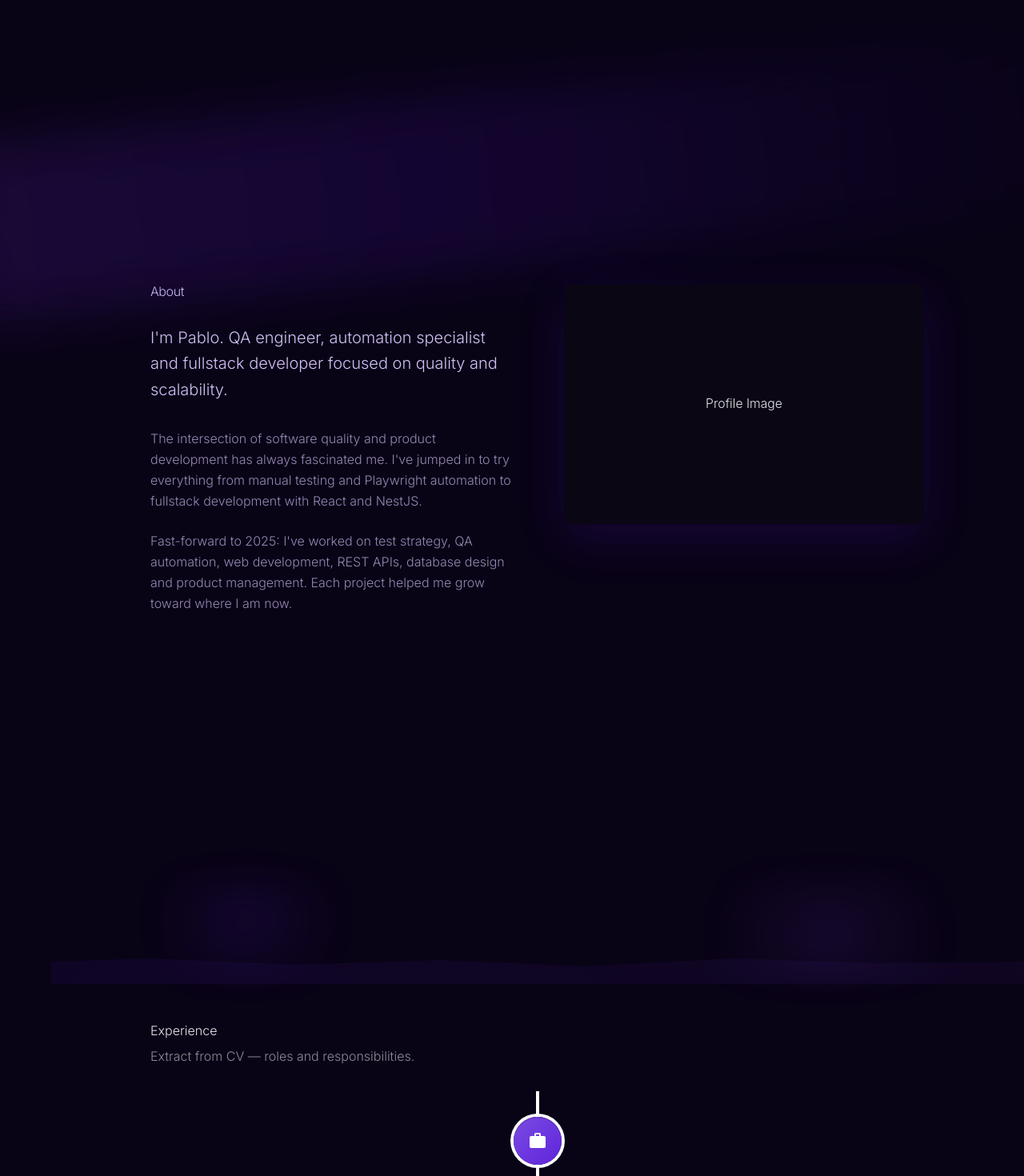
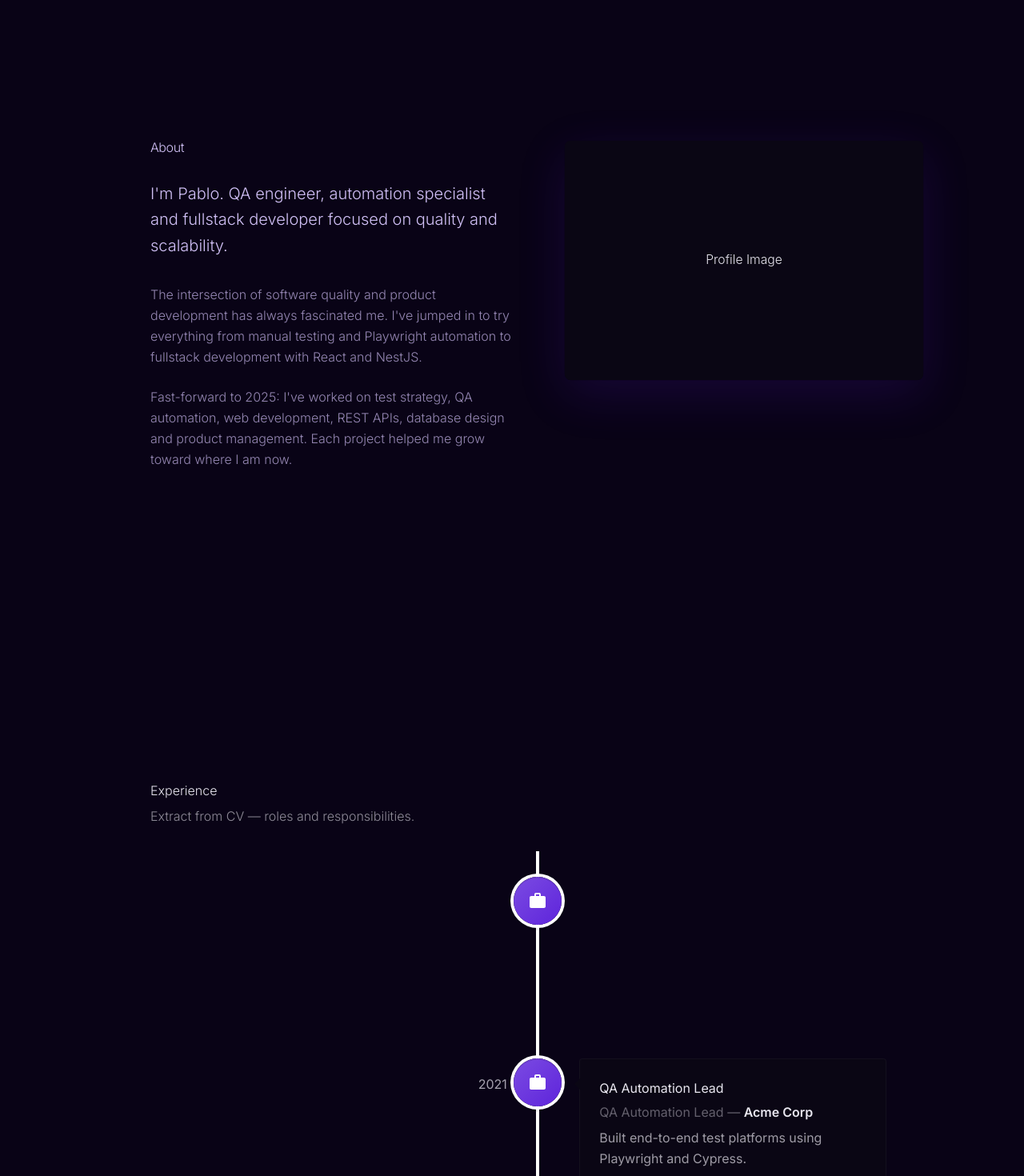
Before and after one commit to pablopenaheredia/my-portfolio, a React (Vite) app: page / in a window 1280 px wide. Shown: the part 680-2150 px from the top of the page at 80% size. Built offline with nearby package versions, Linux system fonts and the light colour scheme.

Commit message:
portfolio

```diff
--- a/src/index.css
+++ b/src/index.css
@@ -504,127 +504,3 @@ input,
 textarea {
   text-align: left !important;
 }
-
-/* Section dividers - more vivid, decorative variants */
-
-/* Vivid neon radial swoosh */
-.section-divider--vivid {
-  pointer-events: none;
-  width: 100%;
-  height: 180px;
-  position: relative;
-  overflow: visible;
-}
-.section-divider--vivid::before {
-  content: "";
-  position: absolute;
-  left: 50%;
-  transform: translateX(-50%) rotate(-6deg);
-  top: -10px;
-  width: 120%;
-  height: 220px;
-  background: linear-gradient(
-    90deg,
-    rgba(124, 58, 237, 0.14),
-    rgba(92, 32, 223, 0.12) 40%,
-    rgba(92, 32, 223, 0.06) 70%,
-    rgba(255, 255, 255, 0) 100%
-  );
-  filter: blur(34px) saturate(120%);
-  opacity: 0.98;
-  z-index: 0;
-  animation: vividFloat 6s ease-in-out infinite;
-}
-
-@keyframes vividFloat {
-  0% {
-    transform: translateX(-50%) rotate(-6deg) translateY(0);
-  }
-  50% {
-    transform: translateX(-50%) rotate(-6deg) translateY(-8px);
-  }
-  100% {
-    transform: translateX(-50%) rotate(-6deg) translateY(0);
-  }
-}
-
-/* Wave divider using pseudo-SVG look */
-.section-divider--wave {
-  pointer-events: none;
-  width: 100%;
-  height: 120px;
-  position: relative;
-}
-.section-divider--wave::before {
-  content: "";
-  position: absolute;
-  left: 0;
-  right: 0;
-  bottom: 0;
-  height: 100%;
-  background: radial-gradient(
-      circle at 20% 40%,
-      rgba(92, 32, 223, 0.12),
-      transparent 12%
-    ),
-    radial-gradient(circle at 80% 60%, rgba(124, 58, 237, 0.1), transparent 15%);
-  filter: blur(20px);
-  z-index: 0;
-}
-.section-divider--wave::after {
-  content: "";
-  position: absolute;
-  left: 0;
-  right: 0;
-  bottom: -10px;
-  height: 40px;
-  background: linear-gradient(
-    90deg,
-    rgba(92, 32, 223, 0.08),
-    rgba(124, 58, 237, 0.06)
-  );
-  clip-path: polygon(
-    0 30%,
-    10% 20%,
-    25% 40%,
-    40% 25%,
-    55% 45%,
-    70% 20%,
-    85% 35%,
-    100% 30%,
-    100% 100%,
-    0 100%
-  );
-}
-
-/* Stacked neon bars divider */
-.section-divider--bars {
-  pointer-events: none;
-  width: 100%;
-  height: 140px;
-  position: relative;
-}
-.section-divider--bars::before,
-.section-divider--bars::after {
-  content: "";
-  position: absolute;
-  left: 10%;
-  right: 10%;
-  height: 18px;
-  border-radius: 12px;
-  background: linear-gradient(
-    90deg,
-    rgba(92, 32, 223, 0.16),
-    rgba(124, 58, 237, 0.12)
-  );
-  filter: blur(18px);
-}
-.section-divider--bars::before {
-  top: 20px;
-  transform: translateY(0);
-}
-.section-divider--bars::after {
-  top: 60px;
-  transform: translateY(0) scaleX(0.95);
-  opacity: 0.9;
-}
--- a/src/pages/Home.jsx
+++ b/src/pages/Home.jsx
@@ -77,7 +77,6 @@ export default function Home(){
             </aside>
           </div>
         </section>
-  <div className="section-divider--vivid" aria-hidden="true"></div>
 
 
 
@@ -105,8 +104,6 @@ export default function Home(){
           </div>
         </section>
 
-  <div className="section-divider--wave" aria-hidden="true"></div>
-
         {/* EXPERIENCE (moved out from About) */}
         <section id="experience" className="experience-section min-h-screen px-12 py-24">
           <div className="site-container">
@@ -117,8 +114,6 @@ export default function Home(){
             <Timeline />
           </div>
         </section>
-
-  <div className="section-divider--bars" aria-hidden="true"></div>
 
         {/* PROJECTS (merged) */}
         <section id="projects" className="projects-section min-h-screen px-12 py-24">
```
